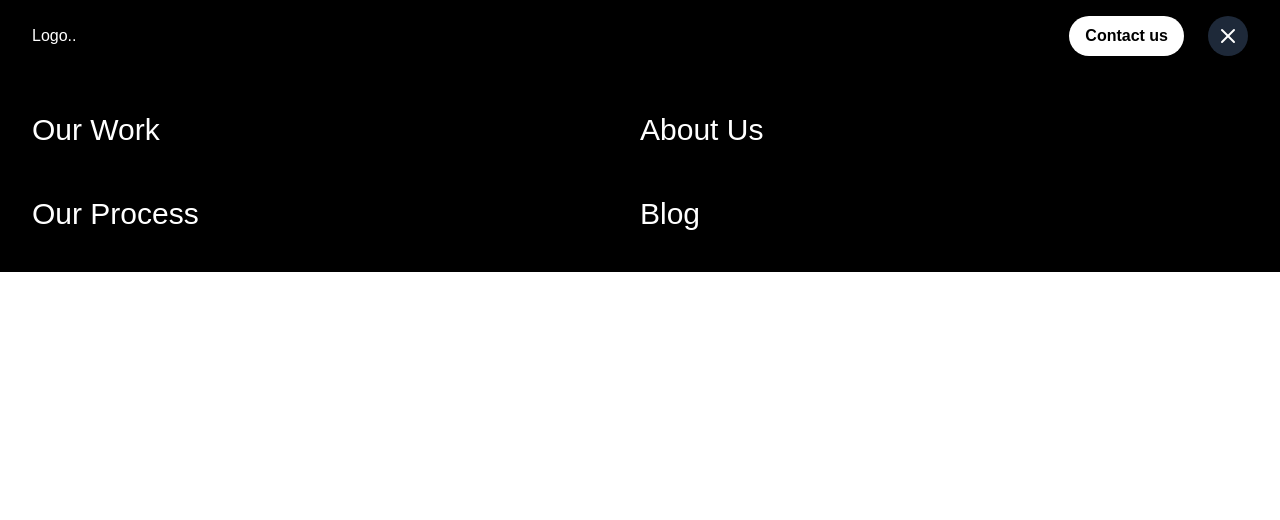
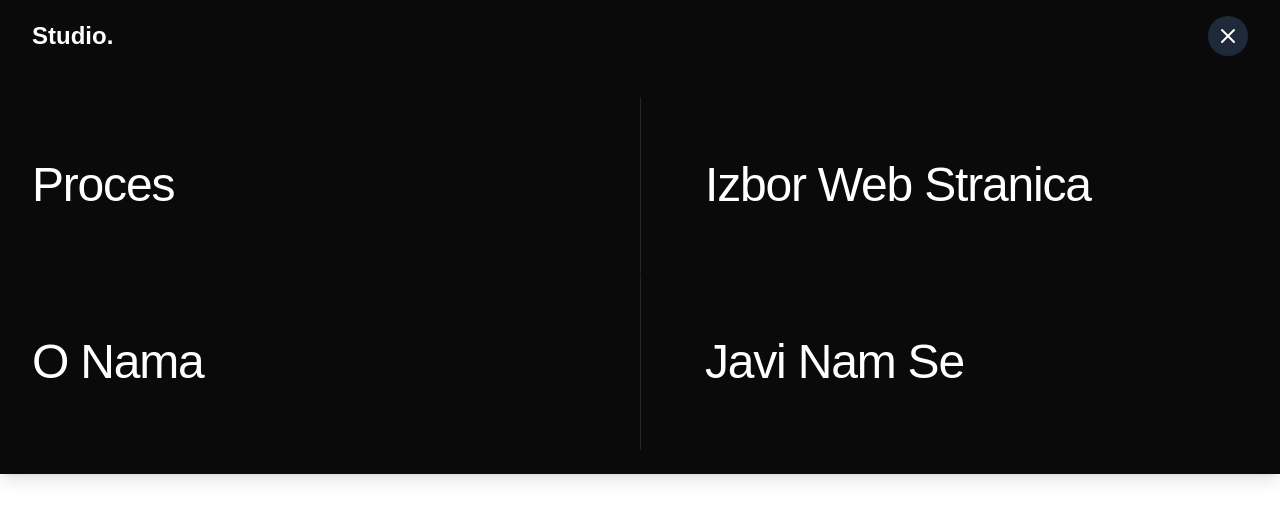
Before and after one commit to maverickcro/x2maverick., a Next.js app: page / in a window 1280 px wide. Both pictures are taken after a click on the button 1228 px from the left and 36 px from the top of the page. Shown: the top 520 px of the page. Built offline with nearby package versions, Linux system fonts and the light colour scheme.

Commit message:
Header in progress

```diff
--- a/app/components/Header.js
+++ b/app/components/Header.js
@@ -2,25 +2,22 @@
 
 import { useState } from "react";
 import { motion, AnimatePresence } from "framer-motion";
-import { Link, Menu, X } from "lucide-react";
+import { Menu, X } from "lucide-react";
+import Link from "next/link";
 
 export default function Header() {
   const [isOpen, setIsOpen] = useState(false);
 
   return (
-    <header className="absolute top-0 left-0 w-full z-40 bg-black text-white">
+    <header className="fixed top-0 left-0 w-full z-40 bg-neutral-950 text-white transition-all duration-300">
       <div className="max-w-7xl mx-auto px-6 lg:px-8 flex items-center justify-between py-4">
-        <p>Logo..</p>
+        <Link href="/" className="text-2xl font-bold">
+          Studio.
+        </Link>
         <div className="flex items-center gap-x-6">
-          <a
-            href="/contact"
-            className="bg-white text-black px-4 py-2 rounded-full font-semibold hover:bg-gray-200"
-          >
-            Contact us
-          </a>
           <button
             onClick={() => setIsOpen(!isOpen)}
-            className="p-2 rounded-full bg-gray-800 hover:bg-gray-700"
+            className="p-2 rounded-full bg-gray-800 hover:bg-gray-700 transition-all duration-300"
           >
             {isOpen ? <X size={24} /> : <Menu size={24} />}
           </button>
@@ -30,25 +27,57 @@ export default function Header() {
       <AnimatePresence>
         {isOpen && (
           <motion.div
-            initial={{ height: 0 }}
-            animate={{ height: "auto" }}
-            exit={{ height: 0 }}
-            transition={{ duration: 0.3 }}
-            className="overflow-hidden bg-black text-white py-6"
+            initial={{ opacity: 0, y: -20 }}
+            animate={{ opacity: 1, y: 0 }}
+            exit={{ opacity: 0, y: -20 }}
+            transition={{ duration: 0.3, ease: "easeInOut" }}
+            className=" bg-neutral-950 text-white py-6 shadow-lg"
           >
-            <nav className="max-w-7xl mx-auto px-6 lg:px-8 grid grid-cols-1 sm:grid-cols-2 gap-y-4 text-3xl font-medium">
-              <a href="/work" className="py-4 hover:text-gray-300">
-                Our Work
-              </a>
-              <a href="/about" className="py-4 hover:text-gray-300">
-                About Us
-              </a>
-              <a href="/process" className="py-4 hover:text-gray-300">
-                Our Process
-              </a>
-              <a href="/blog" className="py-4 hover:text-gray-300">
-                Blog
-              </a>
+            <nav className="mt-px font-display text-5xl font-medium tracking-tight text-white">
+              <div className="even:mt-px sm:bg-neutral-950">
+                <div className="mx-auto max-w-7xl px-6 lg:px-8">
+                  <div className="mx-auto max-w-2xl lg:max-w-none">
+                    <div className="grid grid-cols-1 sm:grid-cols-2">
+                      <a
+                        className="group relative isolate -mx-6 bg-neutral-950 px-6 py-10 even:mt-px sm:mx-0 sm:px-0 sm:py-16 sm:odd:pr-16 sm:even:mt-0 sm:even:border-l sm:even:border-neutral-800 sm:even:pl-16 text-left"
+                        href="/work"
+                      >
+                        Proces
+                        <span className="absolute inset-y-0 -z-10 w-screen bg-neutral-900 opacity-0 transition group-odd:right-0 group-even:left-0 group-hover:opacity-100"></span>
+                      </a>
+                      <a
+                        className="group relative isolate -mx-6 bg-neutral-950 px-6 py-10 even:mt-px sm:mx-0 sm:px-0 sm:py-16 sm:odd:pr-16 sm:even:mt-0 sm:even:border-l sm:even:border-neutral-800 sm:even:pl-16 text-left"
+                        href="/about"
+                      >
+                        Izbor Web Stranica
+                        <span className="absolute inset-y-0 -z-10 w-screen bg-neutral-900 opacity-0 transition group-odd:right-0 group-even:left-0 group-hover:opacity-100"></span>
+                      </a>
+                    </div>
+                  </div>
+                </div>
+              </div>
+              <div className="even:mt-px sm:bg-neutral-950">
+                <div className="mx-auto max-w-7xl px-6 lg:px-8">
+                  <div className="mx-auto max-w-2xl lg:max-w-none">
+                    <div className="grid grid-cols-1 sm:grid-cols-2">
+                      <a
+                        className="group relative isolate -mx-6 bg-neutral-950 px-6 py-10 even:mt-px sm:mx-0 sm:px-0 sm:py-16 sm:odd:pr-16 sm:even:mt-0 sm:even:border-l sm:even:border-neutral-800 sm:even:pl-16 text-left"
+                        href="/process"
+                      >
+                        O Nama
+                        <span className="absolute inset-y-0 -z-10 w-screen bg-neutral-900 opacity-0 transition group-odd:right-0 group-even:left-0 group-hover:opacity-100"></span>
+                      </a>
+                      <a
+                        className="group relative isolate -mx-6 bg-neutral-950 px-6 py-10 even:mt-px sm:mx-0 sm:px-0 sm:py-16 sm:odd:pr-16 sm:even:mt-0 sm:even:border-l sm:even:border-neutral-800 sm:even:pl-16 text-left"
+                        href="/blog"
+                      >
+                        Javi Nam Se
+                        <span className="absolute inset-y-0 -z-10 w-screen bg-neutral-900 opacity-0 transition group-odd:right-0 group-even:left-0 group-hover:opacity-100"></span>
+                      </a>
+                    </div>
+                  </div>
+                </div>
+              </div>
             </nav>
           </motion.div>
         )}
--- a/app/layout.js
+++ b/app/layout.js
@@ -19,7 +19,7 @@ export const metadata = {
 
 export default function RootLayout({ children }) {
   return (
-    <html lang="en">
+    <html lang="en" className="h-full bg-neutral-950 text-base antialiased">
       <body
         className={`${geistSans.variable} ${geistMono.variable} antialiased`}
       >
```
